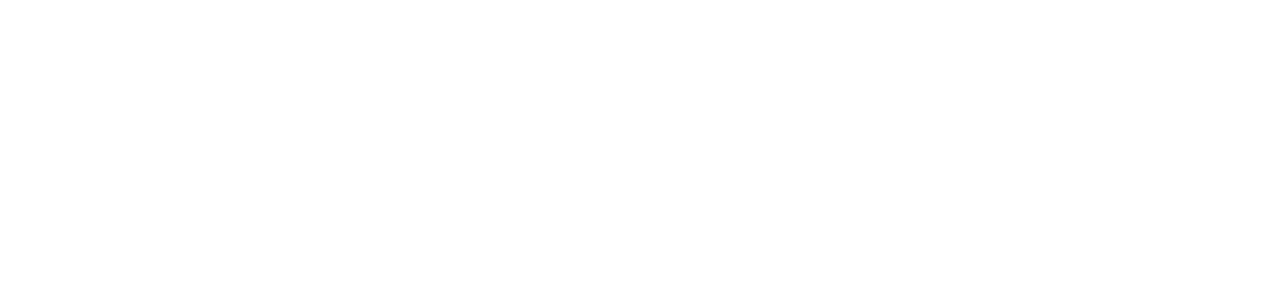
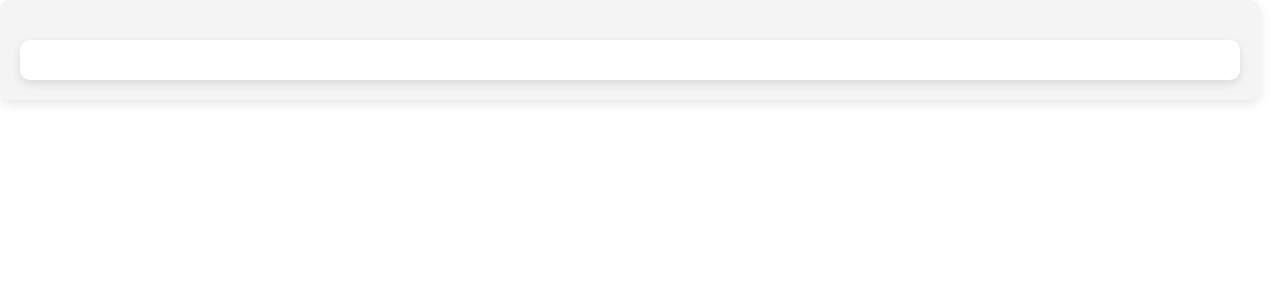
Before and after one commit to joshuakjohn/E-Insurance-App-FE, an Angular app: page /customerdashboard in a window 1280 px wide. Before the commit this address led to /. Shown: the top 300 px of the page. Built offline with nearby package versions, Linux system fonts and the light colour scheme.

Commit message:
[santhosh] refactor: modified the policy view component

```diff
--- a/src/app/app.module.ts
+++ b/src/app/app.module.ts
@@ -19,6 +19,7 @@
 import { PolicyComponent } from './components/policy/policy.component';
 import { PolicyViewComponent } from './components/policy-view/policy-view.component';
 import { AgentComponent } from './components/agent/agent.component';
+import { CustomerDashboardComponent } from './components/customer-dashboard/customer-dashboard.component';
 
 @NgModule({
   declarations: [
@@ -30,6 +31,7 @@
     PolicyComponent,
     PolicyViewComponent,
     AgentComponent,
+    CustomerDashboardComponent
   ],
   imports: [
     BrowserModule,
--- a/src/app/components/customer-dashboard/customer-dashboard.component.html
+++ b/src/app/components/customer-dashboard/customer-dashboard.component.html
@@ -1 +1,4 @@
-<p>customer-dashboard works!</p>
+<!-- Customer Dashboard Content -->
+<div class="customer-dashboard">
+    <router-outlet></router-outlet>
+  </div>
--- a/src/app/components/customer-dashboard/customer-dashboard.component.scss
+++ b/src/app/components/customer-dashboard/customer-dashboard.component.scss
@@ -0,0 +1,66 @@
+/* customer-dashboard.component.scss */
+
+.customer-dashboard {
+    width: calc(100vw - 60px);
+    padding: 20px;
+    font-family: 'Arial', sans-serif;
+    color: #333;
+    background-color: #f4f4f4;
+    border-radius: 10px;
+    box-shadow: 0 4px 12px rgba(0, 0, 0, 0.1);
+  }
+
+  .customer-dashboard h1 {
+    font-size: 24px;
+    color: #333;
+    margin-bottom: 20px;
+    text-align: center;
+  }
+
+  .customer-info {
+    background-color: #fff;
+    padding: 20px;
+    border-radius: 8px;
+    box-shadow: 0 4px 10px rgba(0, 0, 0, 0.1);
+    margin-bottom: 30px;
+  }
+
+  .customer-info h2 {
+    font-size: 20px;
+    color: #444;
+    margin-bottom: 10px;
+  }
+
+  .customer-info p {
+    font-size: 16px;
+    color: #555;
+    line-height: 1.5;
+    margin-bottom: 8px;
+  }
+
+  .customer-info strong {
+    color: #333;
+  }
+
+  router-outlet {
+    display: block;
+    margin-top: 20px;
+    background-color: #fff;
+    padding: 20px;
+    border-radius: 10px;
+    box-shadow: 0 4px 10px rgba(0, 0, 0, 0.1);
+  }
+
+  @media (max-width: 768px) {
+    .customer-dashboard {
+      padding: 15px;
+    }
+
+    .customer-info {
+      padding: 15px;
+    }
+
+    .customer-info p {
+      font-size: 14px;
+    }
+  }
--- a/src/app/components/home-page/home-page.component.html
+++ b/src/app/components/home-page/home-page.component.html
@@ -5,6 +5,7 @@
                 <button>Home</button>
                 <button>About us</button>
                 <button>Contact us</button>
+                <button (click)=" goToCustomerPolicies()">Dashboard</button>
             </div>
 
             <button (click)="loginAndSignupDialog()">Login</button>
--- a/src/app/components/home-page/home-page.component.ts
+++ b/src/app/components/home-page/home-page.component.ts
@@ -1,6 +1,7 @@
 import { Component } from '@angular/core';
 import { MatDialog } from '@angular/material/dialog';
 import { LoginAndSignupComponent } from '../login-and-signup/login-and-signup.component';
+import { Router } from '@angular/router';
 
 @Component({
   selector: 'app-home-page',
@@ -9,7 +10,7 @@
 })
 export class HomePageComponent {
 
-  constructor(public dialog: MatDialog){}
+  constructor(public dialog: MatDialog,public router:Router){}
 
   loginAndSignupDialog(){
     let dialogRef = this.dialog.open(LoginAndSignupComponent, {
@@ -22,5 +23,13 @@
       console.log('The dialog was closed');
     });
   }
-
+  goToCustomerPolicies() {
+    this.router.navigate(['/customerdashboard/policy']).then((success) => {
+      if (success) {
+        console.log('Navigation to customer policies was successful!');
+      } else {
+        console.error('Navigation to customer policies failed!');
+      }
+    });
+  }
 }
--- a/src/app/components/policy/policy.component.ts
+++ b/src/app/components/policy/policy.component.ts
@@ -195,7 +195,8 @@
     this.httpService.createPolicy('/api/v1/policy', data, { headers: this.headers }).subscribe({
       next: (res) => {
        this.policyDetails=res.data
-       this.router.navigate([`/dashboard/plans/${this.planId}/scheme/${this.schemeId}/policy/view`])
+       alert('Your policy has been approved successfully!');
+       this.location.back();
       },
       error: (err) => {
         console.error('Error creating policy', err);
--- a/src/app/components/scheme/scheme.component.html
+++ b/src/app/components/scheme/scheme.component.html
@@ -1,4 +1,5 @@
 <!-- Scheme Card List -->
+ <div class="container">
 <div *ngFor="let scheme of schemes" class="scheme-card">
   <div class="scheme-details">
     <h2>{{ scheme.schemeName }}</h2>
@@ -12,6 +13,7 @@
     </button>
   </div>
   <div class="scheme-background" [style.backgroundImage]="'url(' + getPlanImage() + ')'"></div>
+</div>
 </div>
 
 <div class="unique-overlay" *ngIf="isOverlayVisible">
--- a/src/app/components/scheme/scheme.component.scss
+++ b/src/app/components/scheme/scheme.component.scss
@@ -1,3 +1,7 @@
+.container{
+  display: flex;
+  flex-direction: column;
+}
 .scheme-card {
   position: relative;
   display: flex;
```
Also changed, not shown: src/app/app-routing.module.ts (+11 -1 lines).
